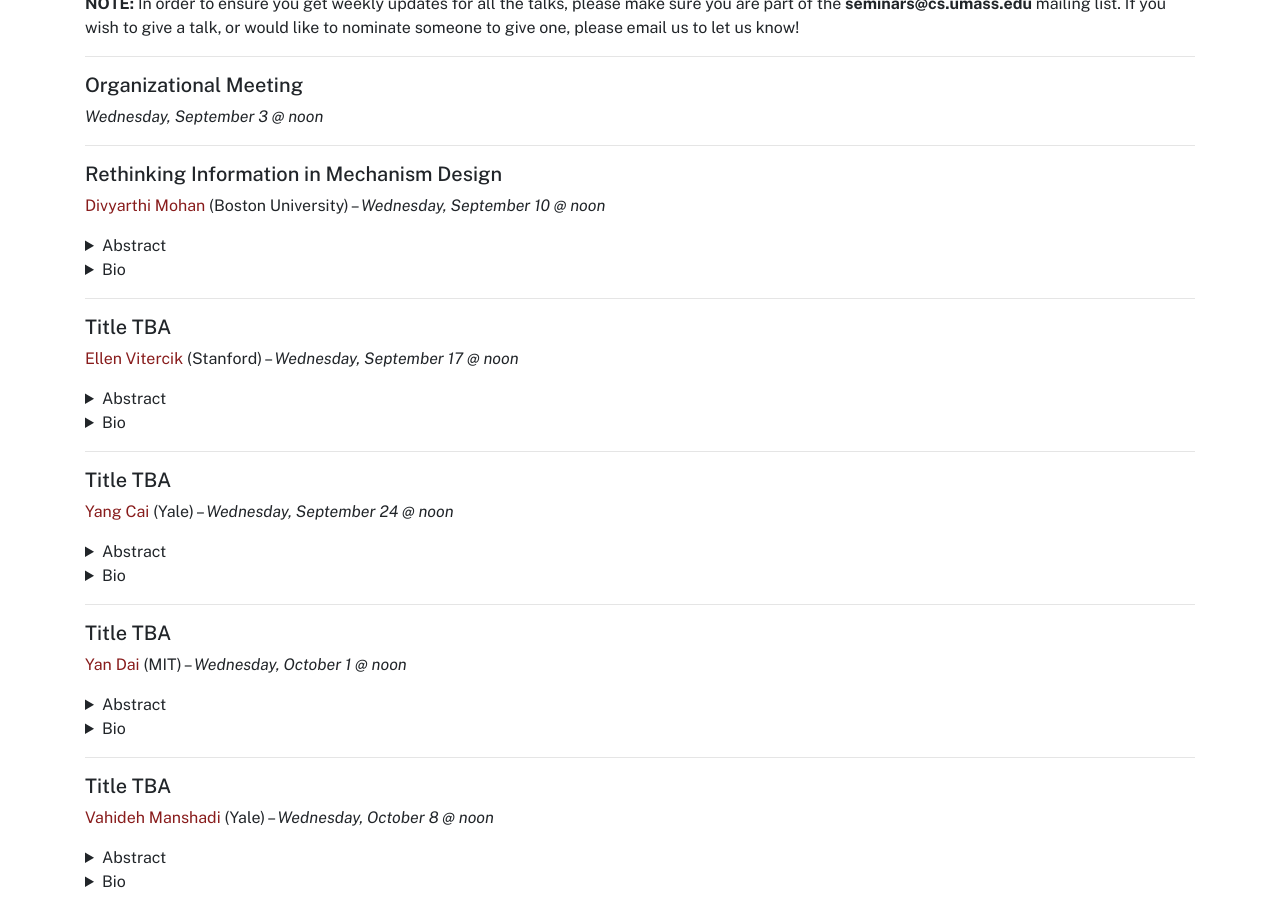
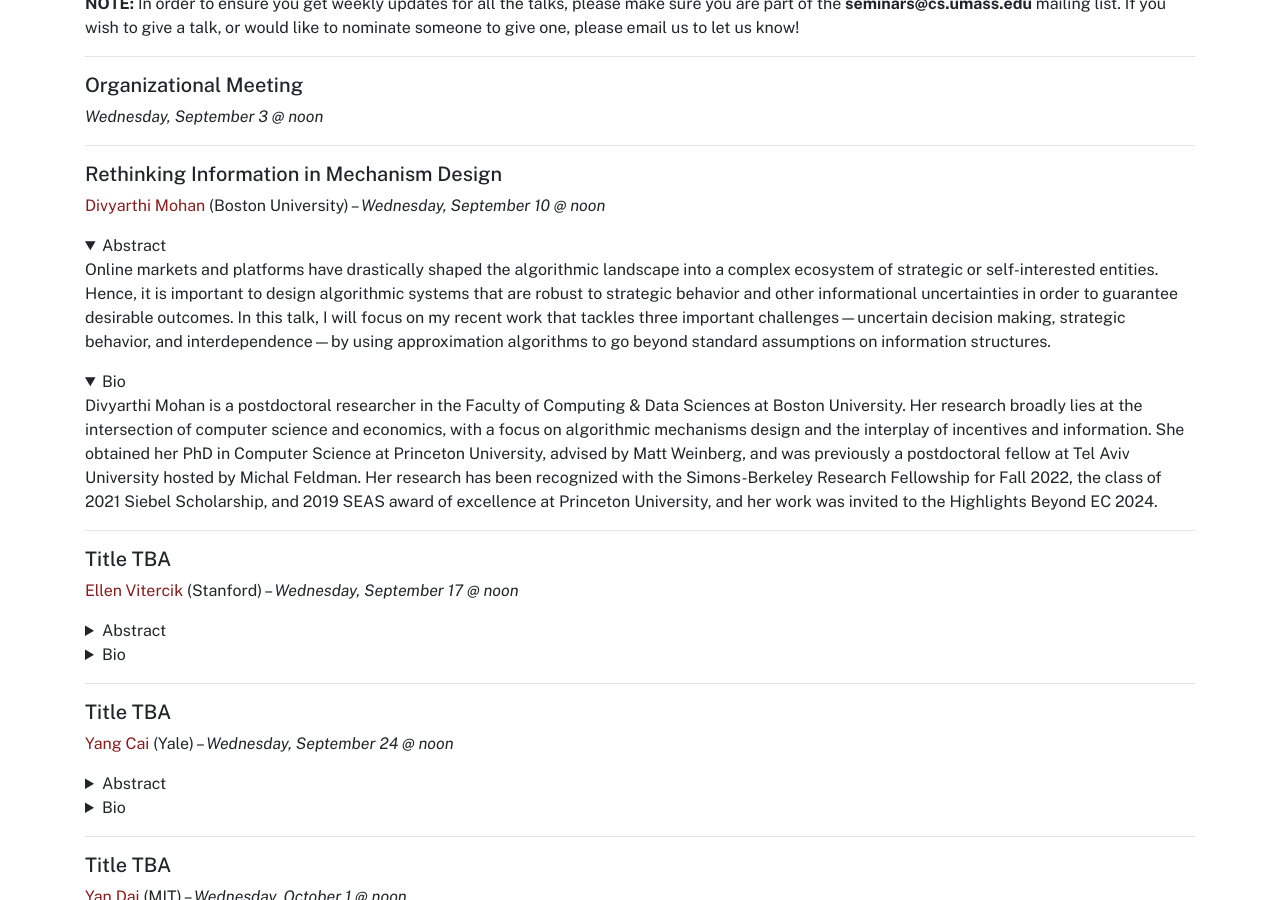
Before and after one commit to umass-theory/umass-theory.github.io, a Jekyll site: the page built from seminar.md, in a window 1280 px wide and 900 px high, scrolled down 648 px. Built offline with Jekyll 4.4.1, drawn with Linux system fonts in a browser that asks for light colours.

Commit message:
Fix seminar details formatting and add open attribute

```diff
--- a/seminar.md
+++ b/seminar.md
@@ -24,13 +24,13 @@ All Wednesday talks are in **LGRC A311**, unless otherwise stated.
 ##### Rethinking Information in Mechanism Design
 
 [Divyarthi Mohan](https://www.divyarthimohan.com/) (Boston University) --  *Wednesday, September 10 @ noon*
-<details markdown="1">
+<details markdown="1" open="1">
 <summary>Abstract</summary>
 
 Online markets and platforms have drastically shaped the algorithmic landscape into a complex ecosystem of strategic or self-interested entities. Hence, it is important to design algorithmic systems that are robust to strategic behavior and other informational uncertainties in order to guarantee desirable outcomes. In this talk, I will focus on my recent work that tackles three important challenges—uncertain decision making, strategic behavior, and interdependence—by using approximation algorithms to go beyond standard assumptions on information structures.
 
 </details>
-<details markdown="1">
+<details markdown="1" open="1">
 <summary>Bio</summary>
 
 Divyarthi Mohan is a postdoctoral researcher in the Faculty of Computing & Data Sciences at Boston University. Her research broadly lies at the intersection of computer science and economics, with a focus on algorithmic mechanisms design and the interplay of incentives and information. She obtained her PhD in Computer Science at Princeton University, advised by Matt Weinberg, and was previously a postdoctoral fellow at Tel Aviv University hosted by Michal Feldman. Her research has been recognized with the Simons-Berkeley Research Fellowship for Fall 2022, the class of 2021 Siebel Scholarship, and 2019 SEAS award of excellence at Princeton University, and her work was invited to the Highlights Beyond EC 2024.
```
